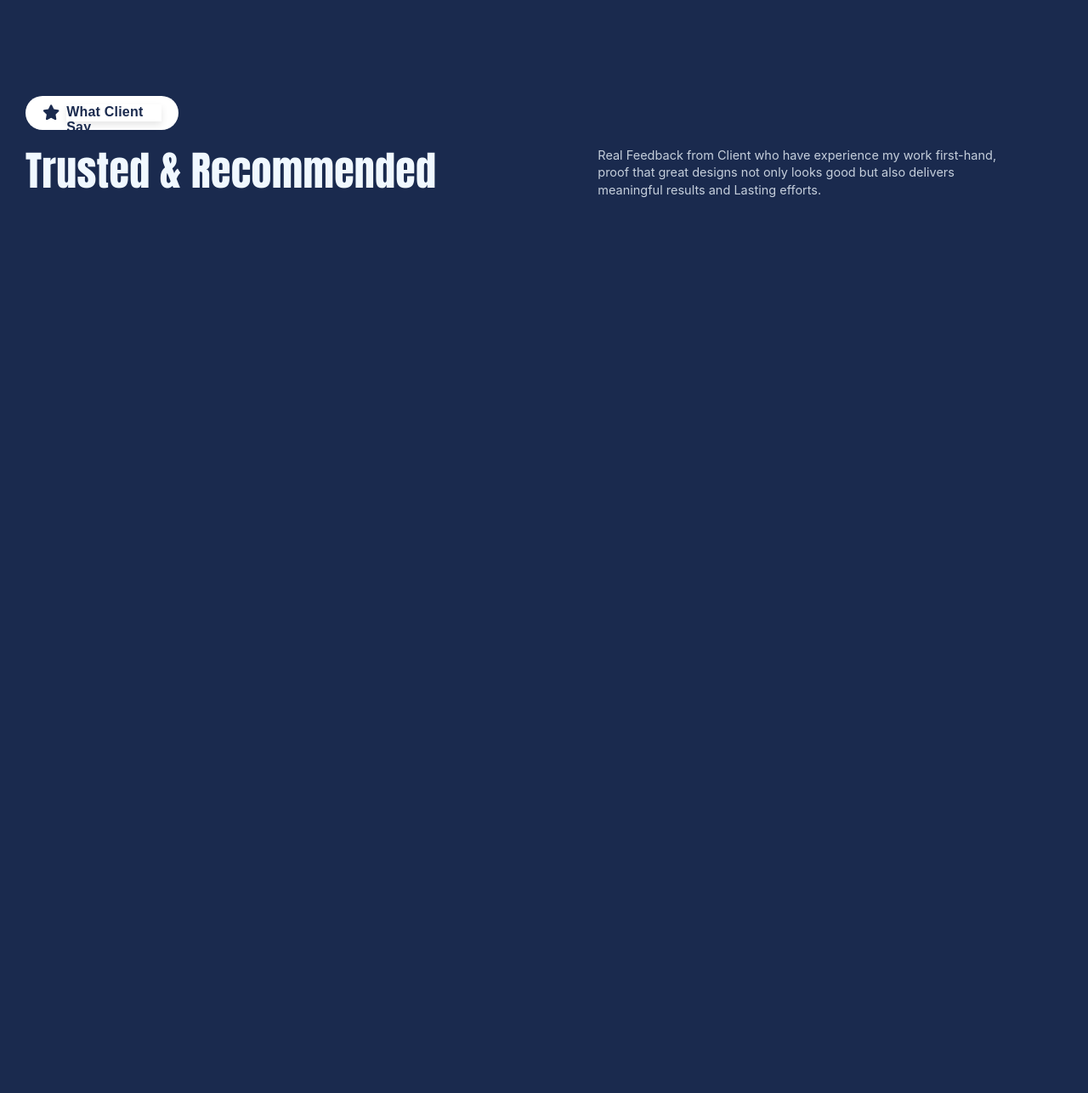
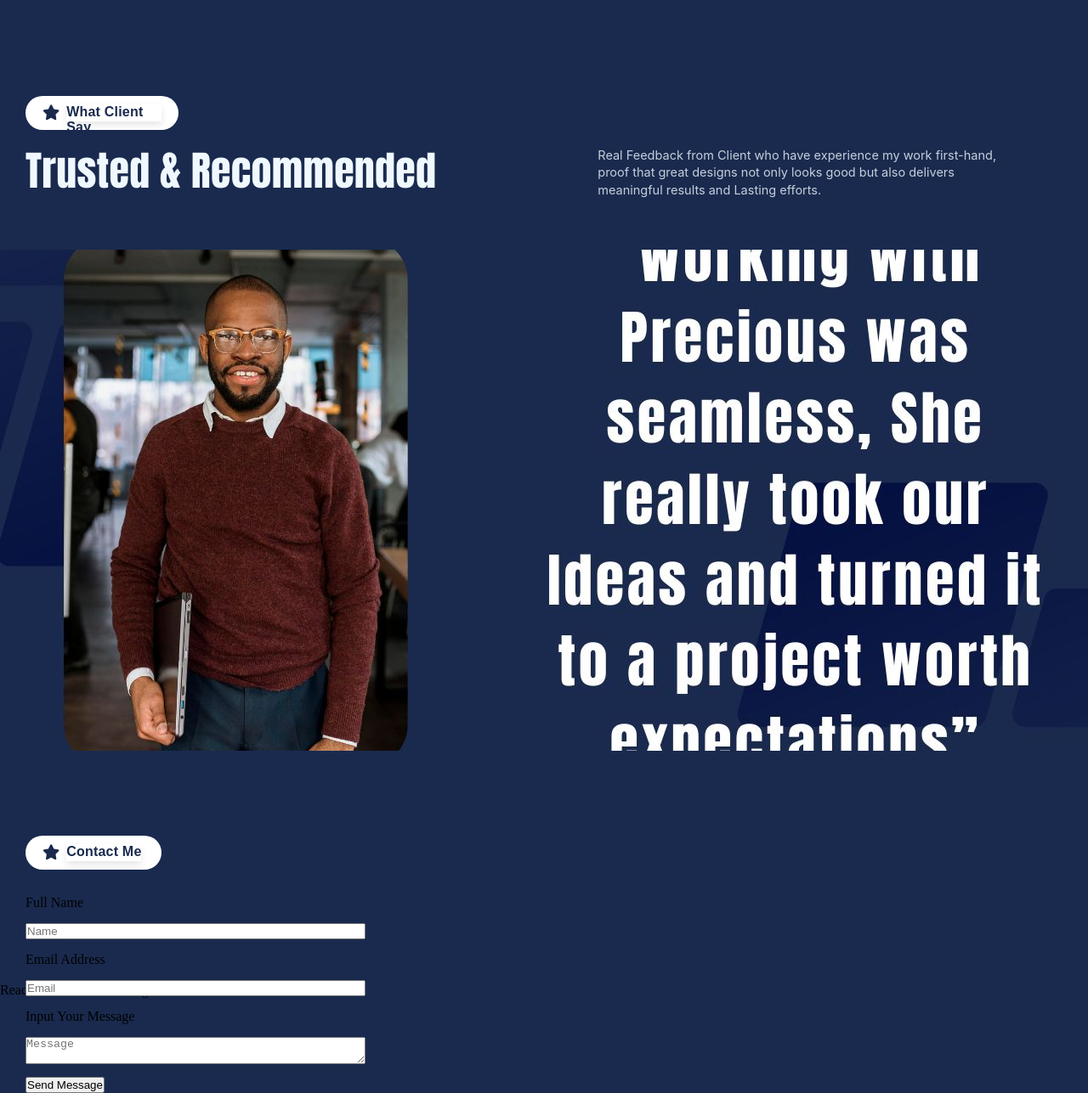
Before and after one commit to chendo-precious/sidmachpratice1, a plain HTML site: page index.html in a window 1280 px wide. Shown: the part 3127-4414 px from the top of the page at 85% size. Before the commit the page ends 3364 px from the top, so only its background shows below. Drawn offline with Linux system fonts and the light colour scheme; a web font is replaced by a local one.

Commit message:
addeded contact me info

```diff
--- a/index.html
+++ b/index.html
@@ -15,21 +15,21 @@
     <div class="hero">
         <div class="social-icons">
             <div class="git"><a href="https://github.com/chendo-precious" class="icon git circle"><i class="fa-brands fa-github"></i></a></div>
-            <div class="insta"><a href="#" class="icon insta circle"><i class="fa-brands fa-instagram"></i></a></div>
-            <div class="linkd"><a href="#" class="icon linkd circle"><i class="fa-brands fa-linkedin-in"></i></a></div>
+            <div class="insta"><a href="https://www.instagram.com/mash.m007/" class="icon insta circle"><i class="fa-brands fa-instagram"></i></a></div>
+            <div class="linkd"><a href="https://www.linkedin.com/in/chendo-precious-aa3a54258/" class="icon linkd circle"><i class="fa-brands fa-linkedin-in"></i></a></div>
             <div class="mail"><a href="mailto:chendoprecious13@gmail.com" class="icon mail circle"><i class="fa-solid fa-envelope"></i></a></div>
         </div>
         <nav class="nav">
             <ul>
-                <li><a href="" class="active">Home</a></li>
-                <li><a href="">Work</a></li>
-                <li><a href="">Services</a></li>
-                <li><a href="">About</a></li>
-                <li><a href="">Contact</a></li>
+                <li><a href="index.html" class="active">Home</a></li>
+                <li><a href="#my-services">Work</a></li>
+                <li><a href="#work-content">Services</a></li>
+                <li><a href="#center-img">About</a></li>
+                <li><a href="#contact">Contact</a></li>
             </ul>
         </nav>
     </div>
-    <div class="my-services">
+    <div id="my-services">
         <div class="service-head">
             <a href="#" class="sparkle" aria-label="sparkle"><i class="fa-solid fa-star" aria-hidden="true"></i></a><p><strong>project</strong></p>
         </div>
@@ -62,11 +62,11 @@
             <i class="fa-solid fa-chevron-right"></i>
         </button>
     </div>
-    <div class="center-img">
+    <div id="center-img">
         <div class="center-icon"><a href="#" class="spark" aria-label="sparkle"><i class="fa-solid fa-star" aria-hidden="true"></i></a><p><strong>About Me</strong></p></div>
 
     </div>
-    <div class="work-content">
+    <div id="work-content">
         <div class="work-spark"><a href="#" class="spark1" aria-label="sparkle"><i class="fa-solid fa-star" aria-hidden="true"></i></a><p><strong>How I Work</strong></p></div>
         <div class="work-descrip">
             <h1>Clarity from Concept to Code</h1>
@@ -100,5 +100,19 @@
 
         </div>
     </section>
-
+    <section id="contact">
+        <div class="contact-spark"><a href="#" class="spark3" aria-label="sparkle"><i class="fa-solid fa-star" aria-hidden="true"></i></a><p><strong>Contact Me</strong></p></div>
+        <form class="contact-form">
+            <label for="Name">Full Name</label>
+            <input type="text" placeholder="Name" required>
+            <label for="Email">Email Address</label>
+            <input type="email" placeholder="Email" required>
+            <label for="Message">Input Your Message</label>
+            <textarea placeholder="Message" required></textarea>
+            <a href="mailto:chendoprecious13@gmail.com"><button type="submit">Send Message</button></a>
+        </form>
+        <div class="contact-explain">
+            <p>Reach Out to me lets Bring Innovation to Life</p>
+        </div>
+    </section>
 </body>
--- a/portfolio.css
+++ b/portfolio.css
@@ -216,7 +216,7 @@ body{
     height: 1px;
     background-color: rgba(255, 255, 255, 0.5);
 }
-.center-img{
+#center-img{
     background: url(images/IDEA\ MEETS\ CREATIVITY\ \(1\).jpg);
     background-size: cover;
     background-repeat: no-repeat;
@@ -396,6 +396,47 @@ a.search, a.prototype, a.design{
     margin-right: 9px;
     initial-letter-align: inherit;
 }
-.clients-post{
-
+.client-post{
+    background: url(images/Blue\ Gradient\ Technology\ Zoom\ Virtual\ Background.jpg);
+    background-size: cover;
+    background-repeat: no-repeat;
+    background-position: center;
+    margin-top: 430px;
+    width: 100%;
+    height: 590px;
 }
+.contact-spark{
+    display: flex;
+    gap: 8px;
+    position: relative;
+    top: 100px;
+    left: 30px;
+    background-color: #ffffff;
+    border-radius: 20px;
+    width: 160px;
+    height: 40px;
+    padding: 10px 20px;
+}
+.contact-spark > a.spark3{
+    color: #1a2a4e;
+    font-size: 18px;
+    line-height: 1;
+    text-decoration: none;
+}
+.contact-spark > p{
+    color: #1a2a4e;
+    font-size: 16px;
+    font-weight: 300;
+    letter-spacing: 0.2px;
+    font-family:"Norwester", Arial,sans-serif;
+    box-shadow: 0 4px 8px rgba(0, 0, 0, 0.1);
+}
+form{
+    display: flex;
+    flex-direction: column;
+    gap: 15px;
+    position: relative;
+    top: 130px;
+    margin-left: 30px;
+    width: 400px;
+}
```
Also changed, not shown: images/Blue Gradient Technology Zoom Virtual Background.jpg (added).
